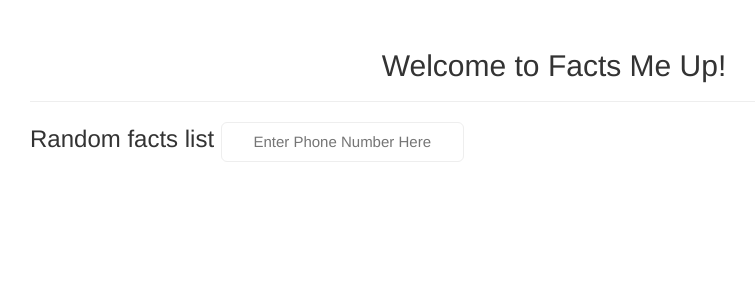
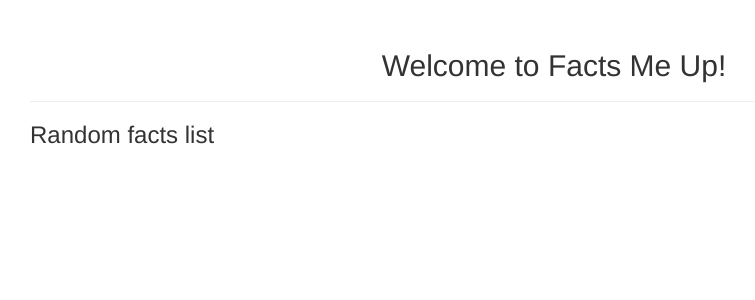
Before and after one commit to kenrhe/catfacts, a Flask app: template templates/index.html in a window 1280 px wide. Shown: the part 51-351 px from the top of the page, without its empty margins (86-841 px from the left). Run offline with Flask 2, Linux system fonts and the light colour scheme; the template is opened without the code that fills it, so the values that code supplies are empty; some libraries are stand-ins or nearby versions.

Commit message:
‘push’

```diff
--- a/static/style.css
+++ b/static/style.css
@@ -1,7 +1,6 @@
 
 .page-header { text-align: center; }
-#phone-input { margin-bottom: 1%; }
-#phone-input-global { text-align: center; padding: 1% 2%; border-radius: 6px; border: 1px solid #eee; width: auto; font-size: 15px; }
+#phone-input { text-align: center; padding: 1% 2%; border-radius: 6px; border: 1px solid #eee; width: auto; font-size: 15px; margin-bottom: 1%; }
 .create-box { max-width: 330px; margin: 0 auto; }
 .create-box { max-width: 330px; margin: 0 auto; }
 .main-container { max-width: 1048px; margin: 100px auto 0; }
--- a/templates/index.html
+++ b/templates/index.html
@@ -33,18 +33,14 @@
 				<h2>Welcome to Facts Me Up!</h2>
 			</div>
 			{{ message }}
-			<h3>Random facts list
-				<small>
-					<input id="phone-input-global" name="phone_number_global" type="text" placeholder="Enter Phone Number Here">
-				</small>
-			</h3>
+			<h3>Random facts list</h3>
 				<table class="table">
 			  		{% for fact in facts %}
-			  		<form class="form-fact" method="post" action='/send' name='send'>
+			  		<form method="post" action='/send' name='send'>
 			  			<input name='selected_fact' type='hidden' value='{{ fact }}'>
 				  		<tr>
 					    	<td>{{ fact }}</td>
-					    	<td><input id="phone-input" type="hidden" name="phone_number"></td>
+					    	<td>Phone # <input id="phone-input" type="text" name="phone_number"></td>
 					    	<td><input name="submit" type="submit" class="btn" value="send"></td>
 					  	</tr>
 				  	</form>
@@ -54,17 +50,3 @@
 		</div>
 	</body>
 </html>
-
-<script>
-
-(function($) {
-
-	$( '#phone-input-global' ).change(function() {
-		$( '.form-fact' ).each(function() {
-			$( this ).find("#phone-input").val($( '#phone-input-global' ).val());
-		});
-	});
-
-})(jQuery)
-
-</script>
```
